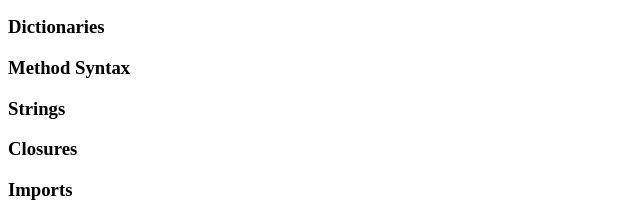
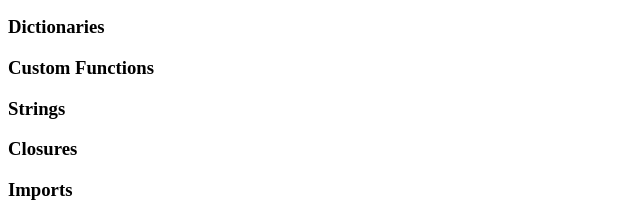
Before and after one commit to w3c/dms, a plain HTML site: page index.html in a window 1280 px wide. Shown: the part 579-796 px from the top of the page, 0-640 px from the left. Drawn offline with Linux system fonts and the light colour scheme.

Commit message:
Update index.html

```diff
--- a/index.html
+++ b/index.html
@@ -89,7 +89,7 @@
         <h3>Dictionaries</h3>
       </section>
       <section>
-        <h3>Method Syntax</h3>
+        <h3>Custom Functions</h3>
       </section>
       <section>
         <h3>Strings</h3>
```
